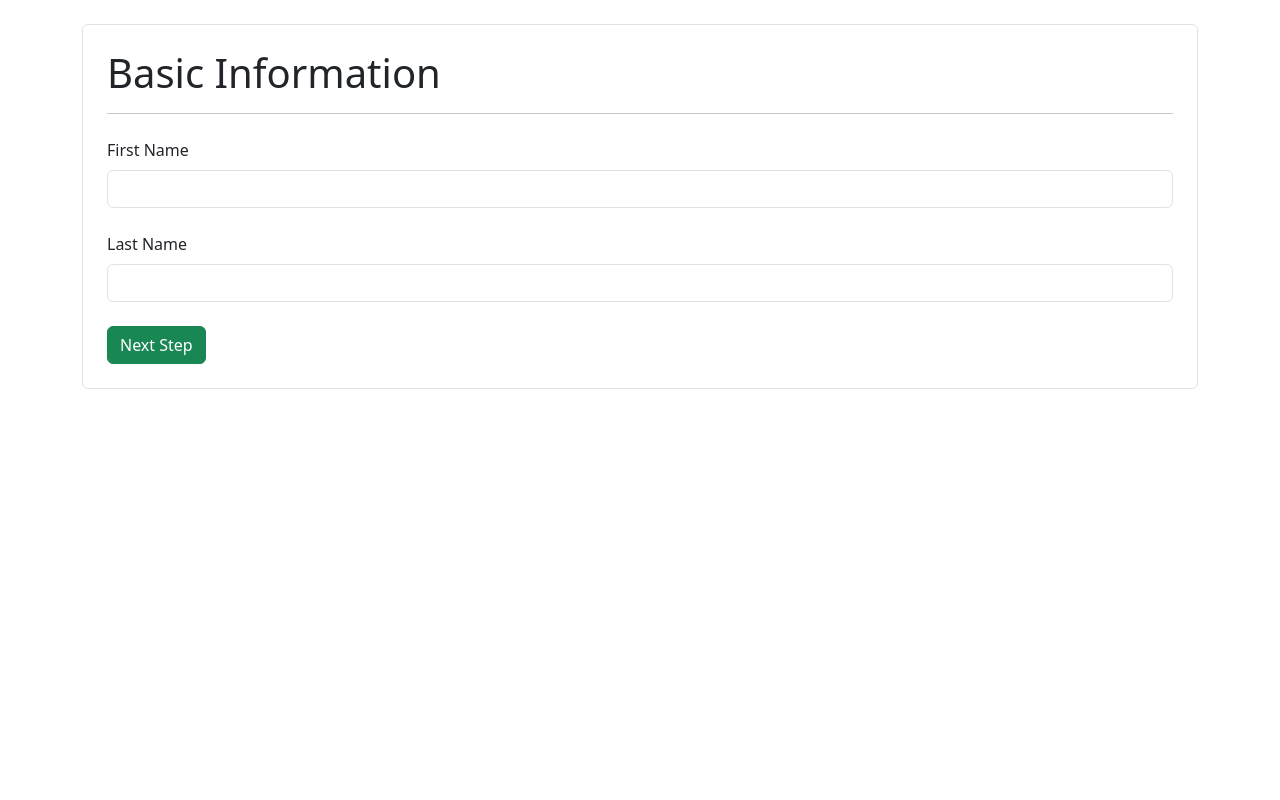
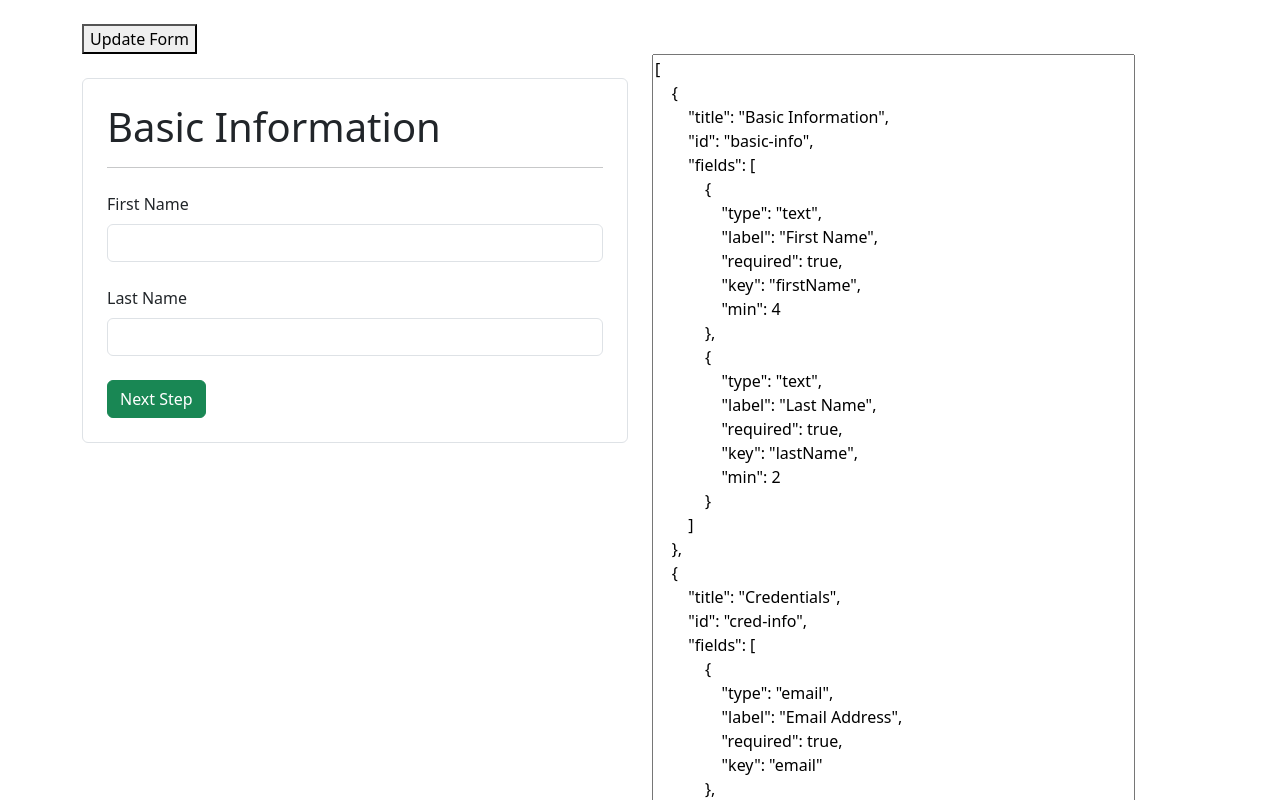
Before and after one commit to virendra-koloapp/ReactStepForm, a React (Vite) app in the folder StepForm/: page / in a window 1280 px wide. Shown: the top 800 px of the page. Built offline with nearby package versions, Linux system fonts and the light colour scheme.

Commit message:
Updted form

```diff
--- a/StepForm/src/App.tsx
+++ b/StepForm/src/App.tsx
@@ -173,18 +173,44 @@ const steps = [
 function App() {
   const [done, setDone] = useState(false);
   const [values, setValues] = useState([]);
+  const [_steps, setSteps] = useState(steps);
+  const [json, setJson] = useState(JSON.stringify(steps, null, 4));
 
   const onDone = (values: any) => {
     setValues(values);
     setDone(true);
   };
+
+  const updateForms = () => {
+    setSteps(JSON.parse(json));
+  };
+
   return (
     <Fragment>
-      {done ? (
-        <pre>{JSON.stringify(values, null, 4)}</pre>
-      ) : (
-        <Steps steps={steps} onDone={onDone} />
-      )}
+      <button onClick={updateForms}>Update Form</button>
+      <div className="row">
+        <div className="col">
+          {done ? (
+            <pre>{JSON.stringify(values, null, 4)}</pre>
+          ) : (
+            <Steps steps={_steps} onDone={onDone} />
+          )}
+        </div>
+        <div className="col">
+          <textarea
+            cols={50}
+            rows={100}
+            onChange={(event) => {
+              try {
+                setJson(event.target.value);
+              } catch (error) {
+                console.log(error);
+              }
+            }}
+            value={json}
+          ></textarea>
+        </div>
+      </div>
     </Fragment>
   );
 }
--- a/StepForm/src/main.tsx
+++ b/StepForm/src/main.tsx
@@ -8,3 +8,65 @@ ReactDOM.createRoot(document.getElementById("root") as HTMLElement).render(
     <App />
   </div>
 );
+
+[
+  {
+    title: "Basic Information",
+    id: "basic-info",
+    fields: [
+      {
+        type: "text",
+        label: "First Name",
+        required: true,
+        key: "firstName",
+        min: 4,
+      },
+      {
+        type: "text",
+        label: "Last Name",
+        required: true,
+        key: "lastName",
+        min: 2,
+      },
+    ],
+  },
+  {
+    title: "Credentials",
+    id: "cred-info",
+    fields: [
+      {
+        type: "email",
+        label: "Email Address",
+        required: true,
+        key: "email",
+      },
+      {
+        type: "password",
+        label: "Password",
+        required: true,
+        key: "password",
+        min: 8,
+      },
+    ],
+  },
+  {
+    title: "Address Information",
+    id: "address-info",
+    fields: [
+      {
+        type: "text",
+        label: "State",
+        required: true,
+        key: "state",
+        min: 2,
+      },
+      {
+        type: "text",
+        label: "City",
+        required: true,
+        key: "city",
+        min: 2,
+      },
+    ],
+  },
+];
```
